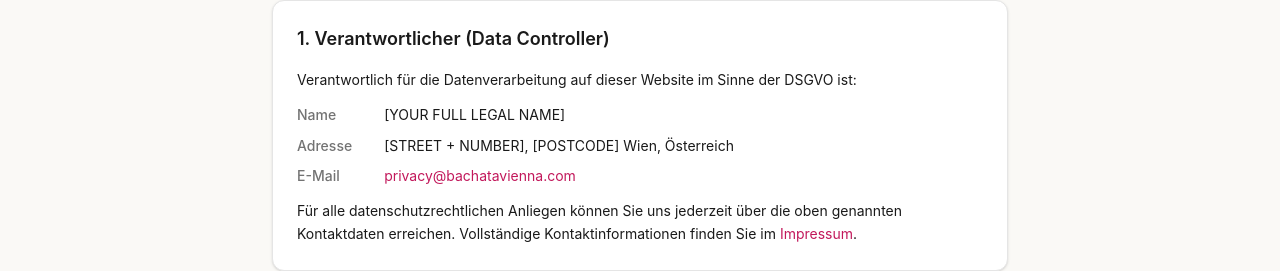
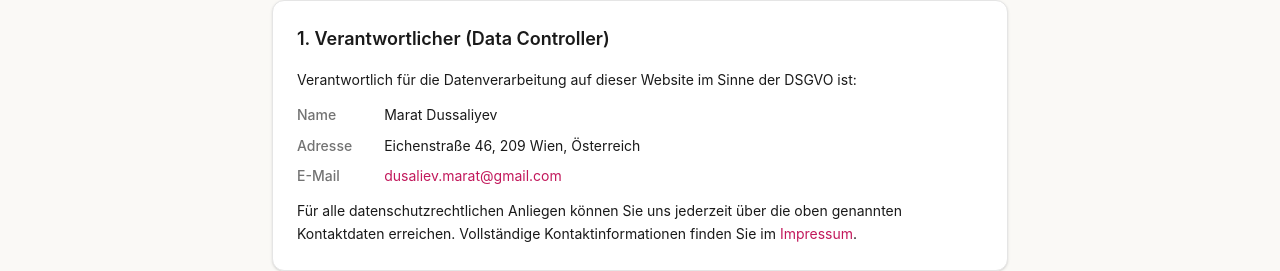
Before and after one commit to zaker1998/Dance_Bachata_Web_Project, a Next.js app: page /datenschutz in a window 1280 px wide. Shown: the part 273-544 px from the top of the page. Built offline with nearby package versions, Linux system fonts and the light colour scheme; no server answers.

Commit message:
Update Datenschutz page with personal information, including name, address, and email contact details.

```diff
--- a/app/datenschutz/page.tsx
+++ b/app/datenschutz/page.tsx
@@ -36,20 +36,20 @@
           </p>
           <dl className="grid gap-x-8 gap-y-2 sm:grid-cols-[max-content_1fr]">
             <dt className="font-medium text-muted-foreground">Name</dt>
-            <dd>[YOUR FULL LEGAL NAME]</dd>
+            <dd>Marat Dussaliyev</dd>
 
             <dt className="font-medium text-muted-foreground">Adresse</dt>
             <dd>
-              [STREET + NUMBER], [POSTCODE] Wien, Österreich
+              Eichenstraße 46, 209 Wien, Österreich
             </dd>
 
             <dt className="font-medium text-muted-foreground">E-Mail</dt>
             <dd>
               <a
-                href="mailto:privacy@bachatavienna.com"
+                href="mailto:dusaliev.marat@gmail.com"
                 className="text-primary hover:underline"
               >
-                privacy@bachatavienna.com
+                dusaliev.marat@gmail.com
               </a>
             </dd>
           </dl>
```
